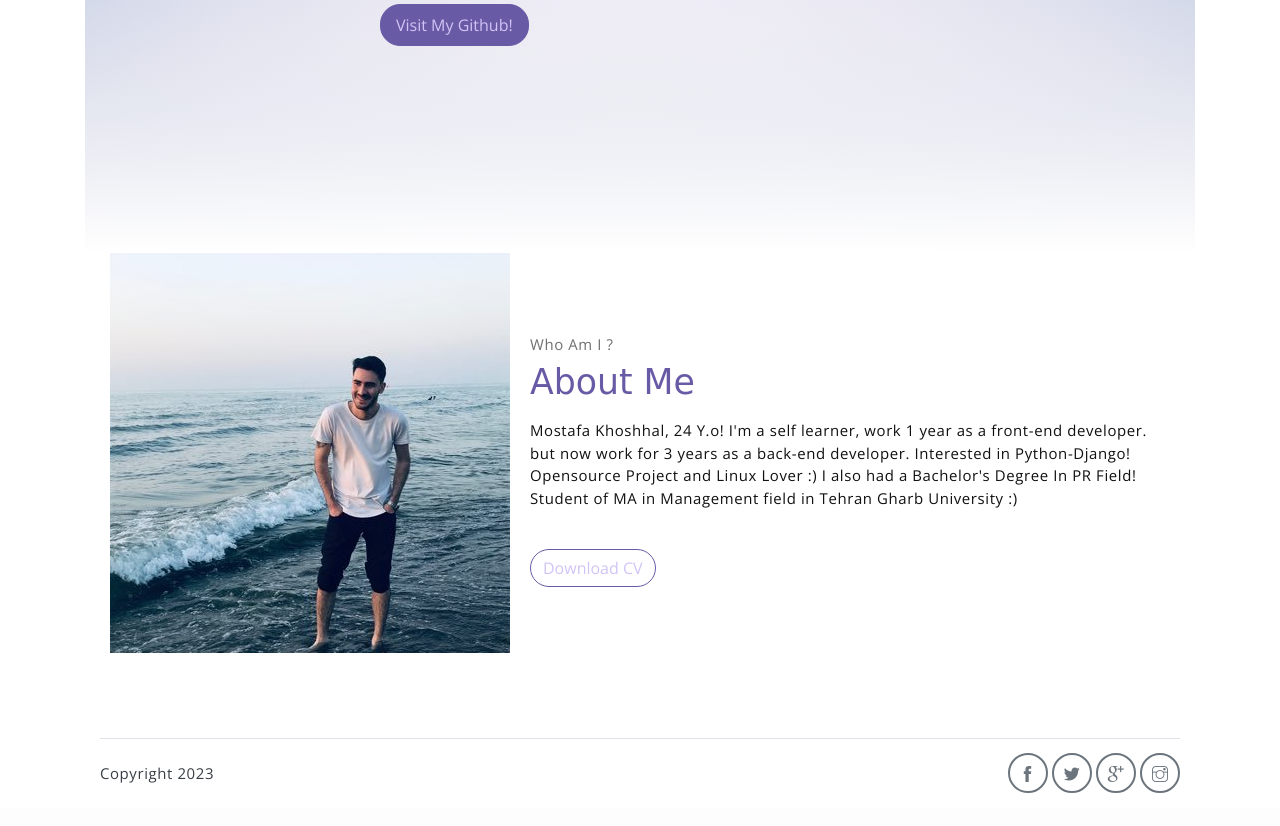
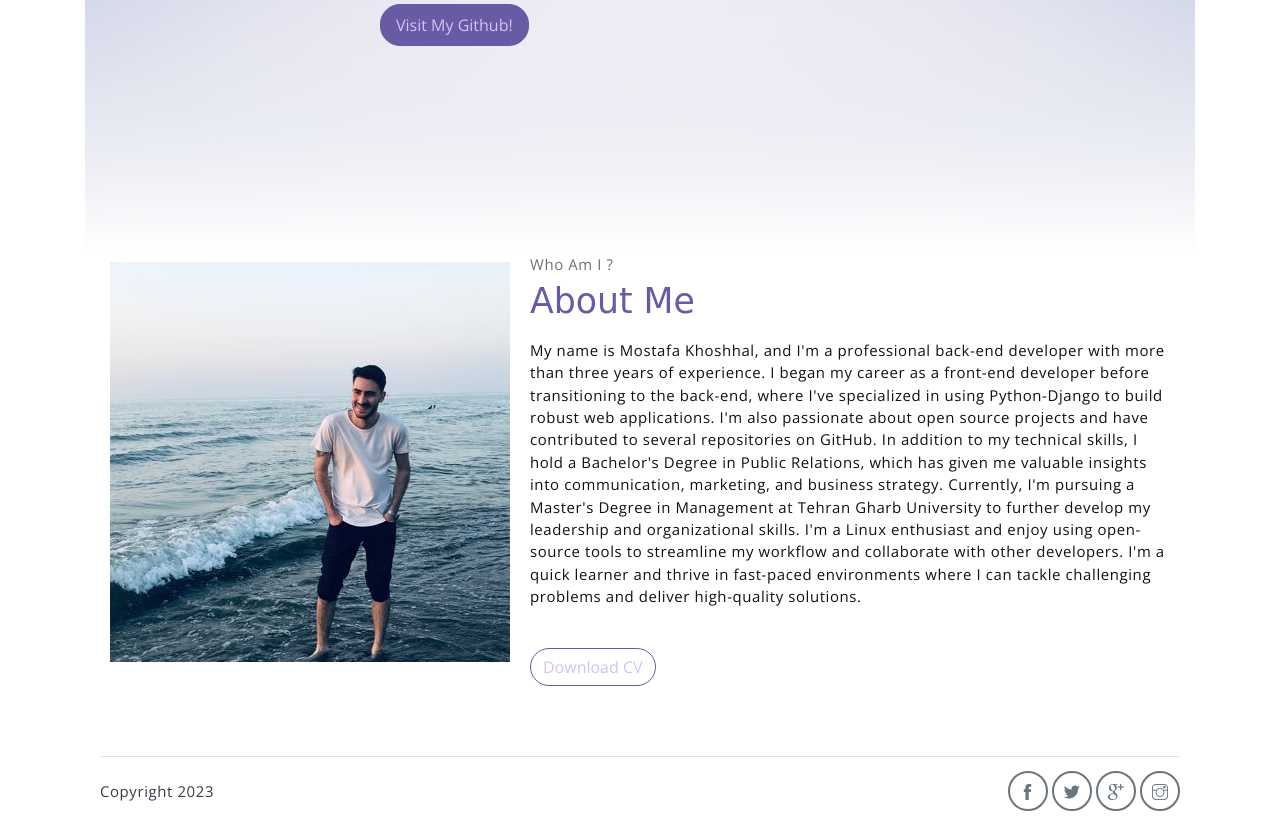
Before and after one commit to mosihere/mosihere-blog, a Django app: page / in a window 1280 px wide. Shown: the part 613-1439 px from the top of the page. Before the commit the page ends 1406 px from the top, so only its background shows below. Run offline with Django 3.2, Linux system fonts and the light colour scheme; some libraries are stand-ins or nearby versions; some web fonts are replaced.

Commit message:
home file updated.

```diff
--- a/home/templates/home/home.html
+++ b/home/templates/home/home.html
@@ -41,11 +41,9 @@
                     <p class="section-subtitle">Who Am I ?</p>
                     <h2 class="section-title mb-3">About Me</h2>
                     <p>
-                    Mostafa Khoshhal, 24 Y.o! I'm a self learner, work 1 year as a front-end developer.
-                        <br> but now work for 3 years as a back-end developer. Interested in Python-Django!
-                        Opensource Project and Linux Lover :)
-                        I also had a Bachelor's Degree In PR Field!
-                        Student of MA in Management field in Tehran Gharb University :)
+                        My name is Mostafa Khoshhal, and I'm a professional back-end developer with more than three years of experience. I began my career as a front-end developer before transitioning to the back-end, where I've specialized in using Python-Django to build robust web applications. I'm also passionate about open source projects and have contributed to several repositories on GitHub.
+                        In addition to my technical skills, I hold a Bachelor's Degree in Public Relations, which has given me valuable insights into communication, marketing, and business strategy. Currently, I'm pursuing a Master's Degree in Management at Tehran Gharb University to further develop my leadership and organizational skills.
+                        I'm a Linux enthusiast and enjoy using open-source tools to streamline my workflow and collaborate with other developers. I'm a quick learner and thrive in fast-paced environments where I can tackle challenging problems and deliver high-quality solutions.
                     </p>
                     <button class="btn-rounded btn btn-outline-primary mt-4"><a href='https://jobinja.ir/user/UJ-3973928'>Download CV</a></button>
                 </div>
```
